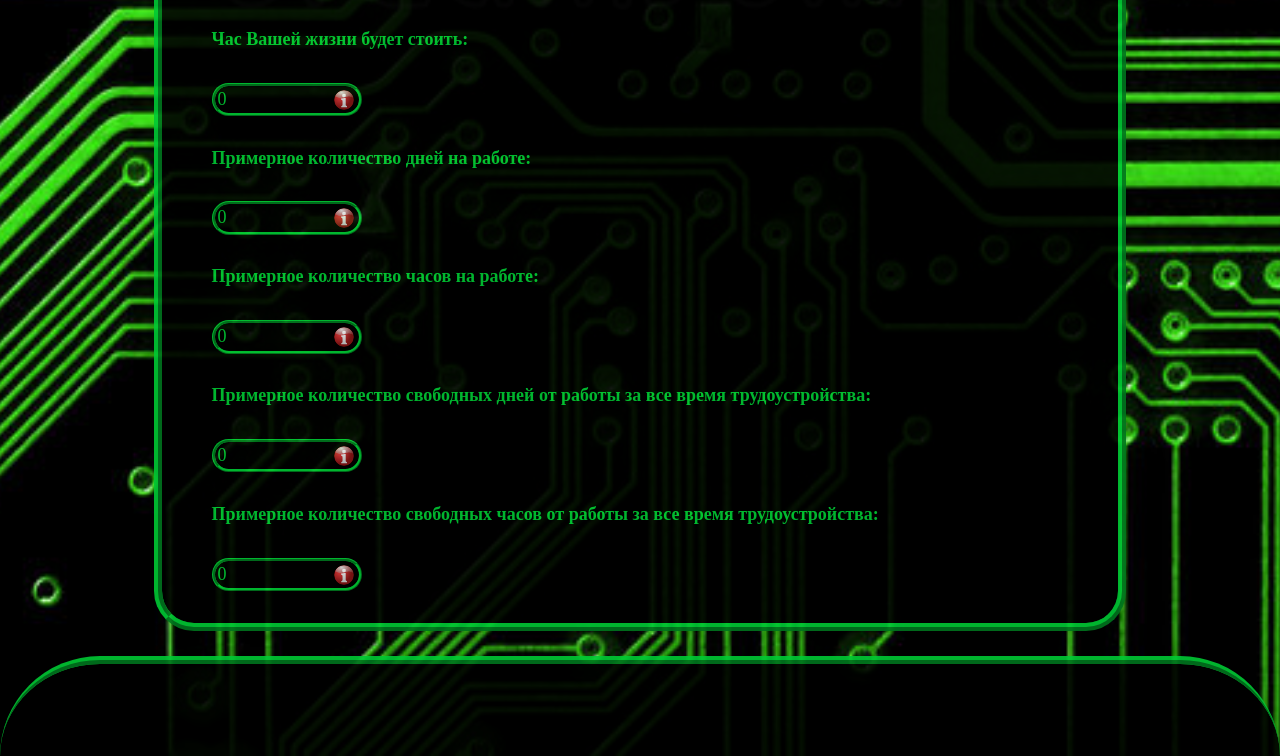
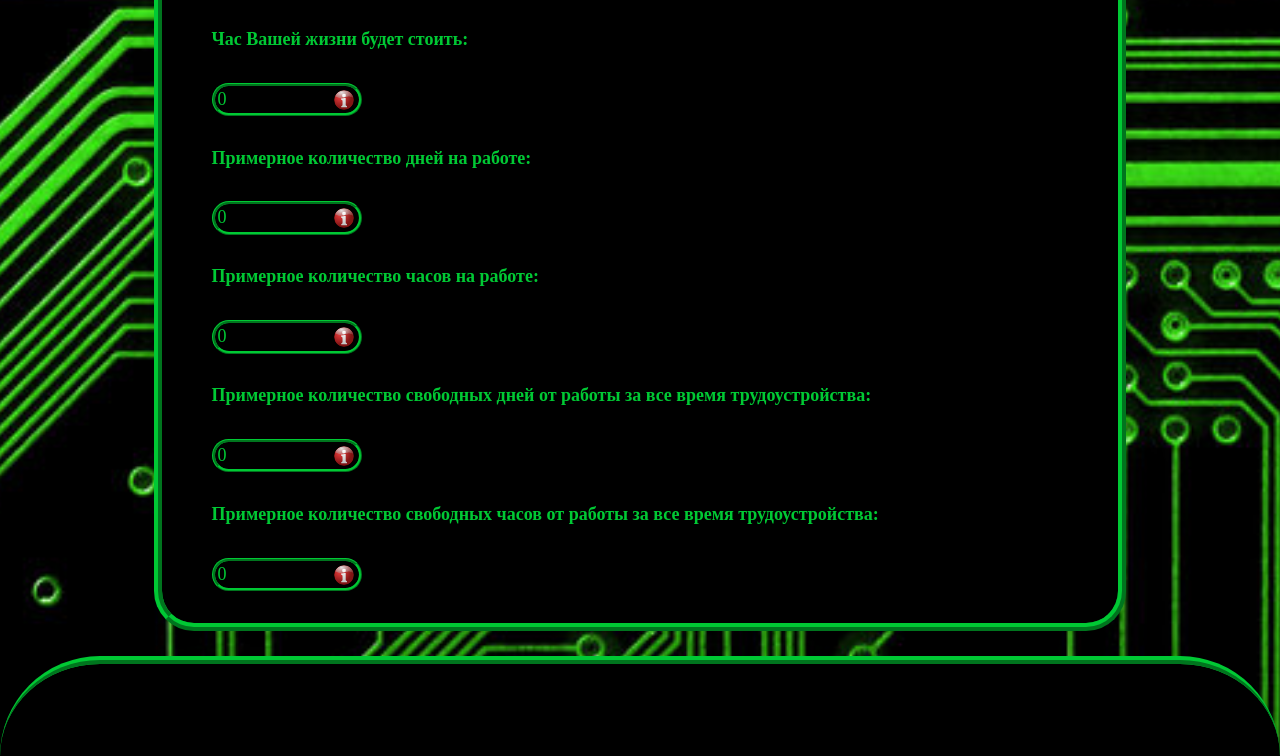
Before and after one commit to Denetora/calculator-of-your-life.github.io, a plain HTML site: page index.html in a window 1280 px wide. Shown: the part 897-1653 px from the top of the page. Drawn offline with Linux system fonts and the light colour scheme.

Commit message:
no opacity

```diff
--- a/Slyles.css
+++ b/Slyles.css
@@ -45,7 +45,7 @@ a:hover{
 	border-bottom:8px ridge #00c934;
 	background:#000;
 	border-radius:0 0 250px 250px;
-	opacity:0.8;
+
 }
 
 .logo{
@@ -98,14 +98,14 @@ a:hover{
 	border-radius:40px;
 	min-height:1000px;
 	background: #000;
-	opacity:0.9;
+
 }
 .inner-footer{
 	border-top:8px ridge #00c934;
 	border-radius:250px 250px 0 0;
 	height:100px;
 	background: #000;
-	opacity:0.9;
+
 }
 
 #corect{
```
